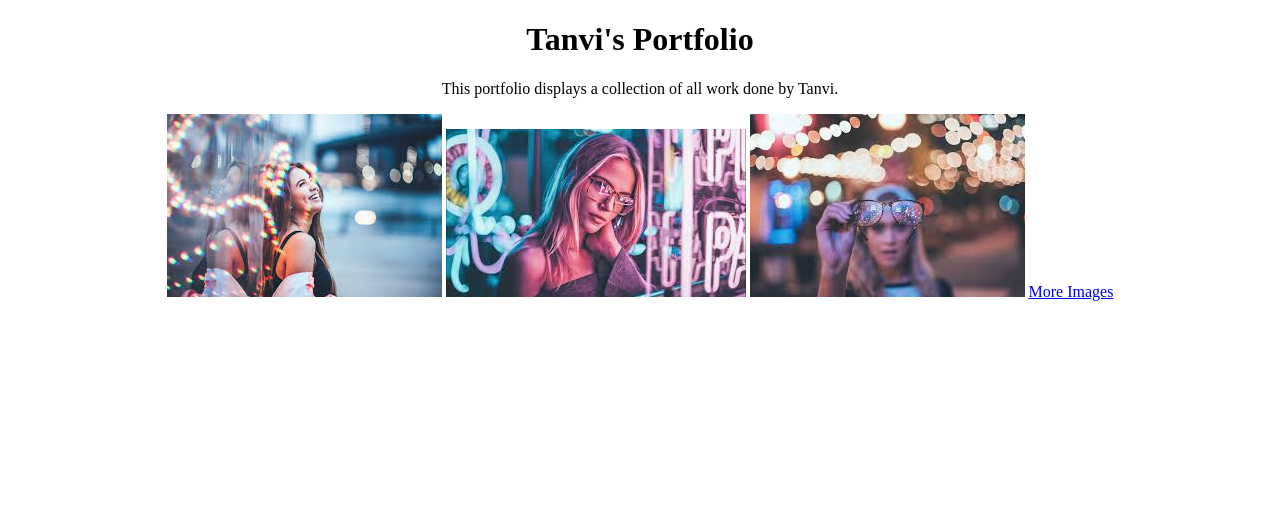
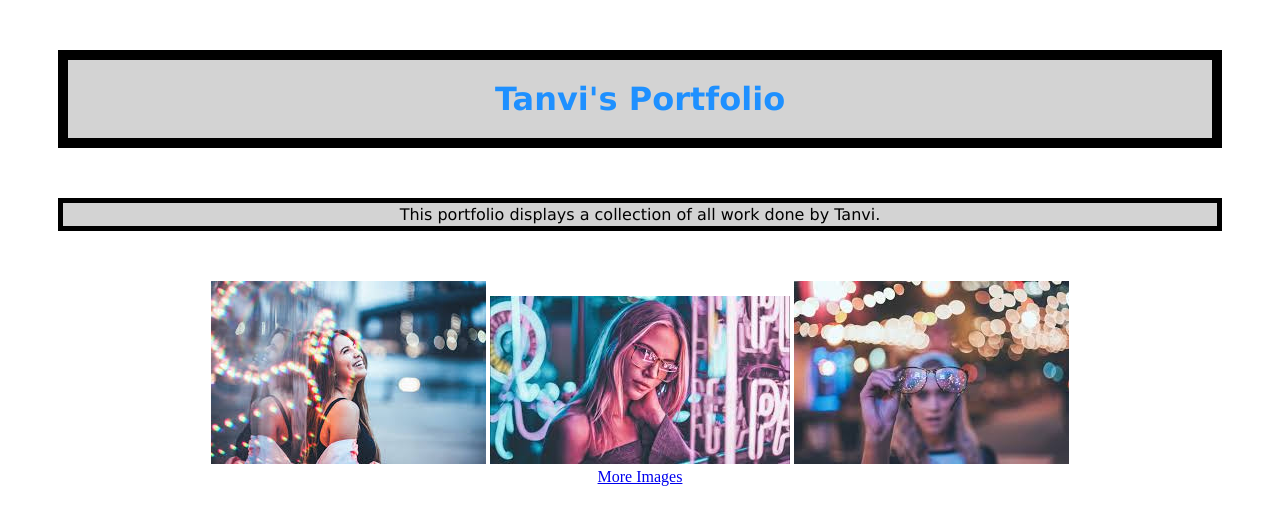
Before and after one commit to tanviwaghray/tanviwaghray.github.io, a plain HTML site: page index.html in a window 1280 px wide. Drawn offline with Linux system fonts and the light colour scheme.

Commit message:
Update index.html

```diff
--- a/index.html
+++ b/index.html
@@ -2,14 +2,40 @@
 <html>
 <head>
 <title>tanviwaghray.in</title>
+<style>
+ h1 {color: DodgerBlue;}
+ </style>
+</head>
+
+<body>
+<center>
+<style>
+h1 {
+  border: 10px solid black;
+  font-family: verdana;
+  padding: 20px;
+  margin: 50px;
+}
+
+p {
+  border: 5px solid black;
+  font-family: verdana;
+  padding: 2px;
+  margin: 50px;
+}
+
+</style>
 </head>
 <body>
-<center>
-<h1>Tanvi's Portfolio</h1>
-<p>This portfolio displays a collection of all work done by Tanvi.</p>
+
+<h1 style="background-color:LightGray;">Tanvi's Portfolio</h1>
+<p style="background-color:LightGray;">
+This portfolio displays a collection of all work done by Tanvi.</p>
+
 <img src="download (1).jpg" alt="Photography">
 <img src="download.jpg" alt="Photography">
 <img src="images.jpg" alt="Photography">
+<br>
 <a href="File2.html">More Images</a>
 
 </center>
```
